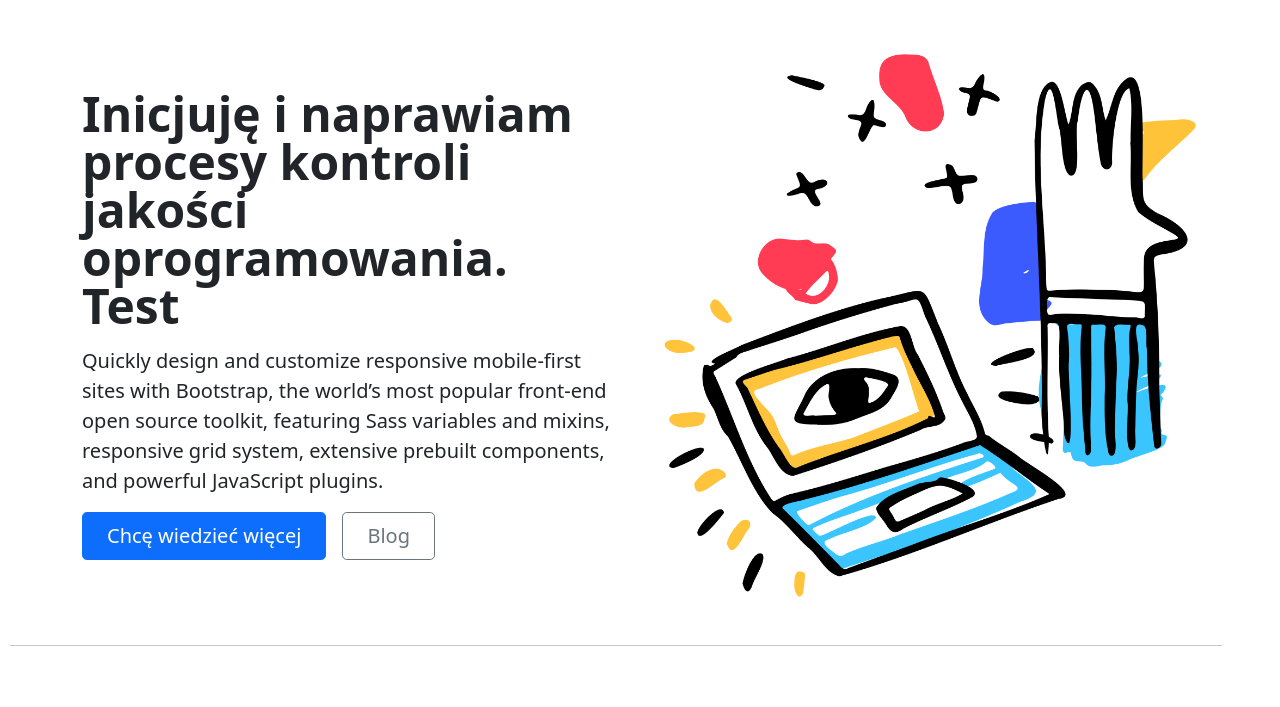
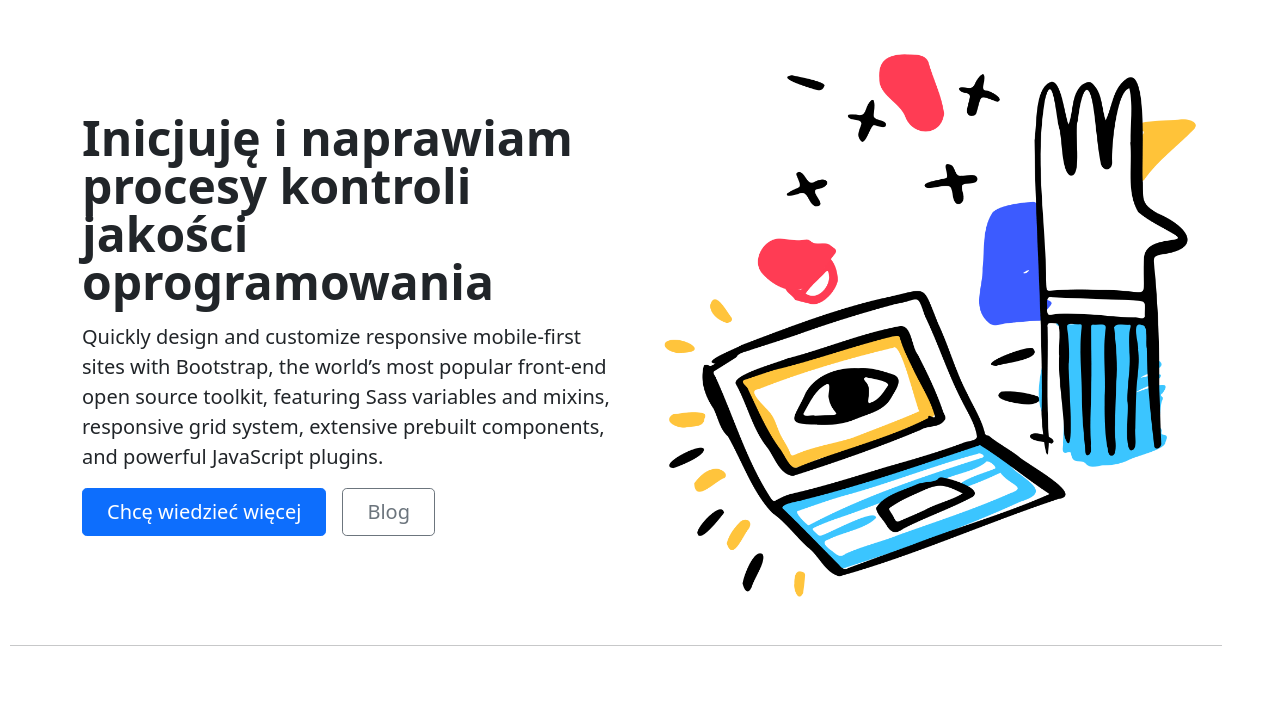
Before and after one commit to 12masta/marcinstanekpl-v2, a Gatsby site: page / in a window 1280 px wide. Shown: the part 51-758 px from the top of the page. Built offline with nearby package versions, Linux system fonts and the light colour scheme; Gatsby itself is replaced by a stand-in of ours.

Commit message:
text rollback

```diff
--- a/src/pages/index.js
+++ b/src/pages/index.js
@@ -15,7 +15,7 @@ const HomePl = ({ data, location }) => {
   return (
     <Layout location={location} title={siteTitle}>
       <Seo title="Strona główna"/>
-      <Jumbotron header={"Inicjuję i naprawiam procesy kontroli jakości oprogramowania. Test"}
+      <Jumbotron header={"Inicjuję i naprawiam procesy kontroli jakości oprogramowania"}
                  description={"Quickly design and customize responsive mobile-first sites with Bootstrap, the world’s most popular front-end open source toolkit, featuring Sass variables and mixins, responsive grid system, extensive prebuilt components, and powerful JavaScript plugins."}
                  wantToKnowMoreButtonText={"Chcę wiedzieć więcej"} blogUrl="/blog/pl/"/>
       <LastBlogPosts header={"Ostatnie wpisy na blogu"} posts={posts}/>
```
